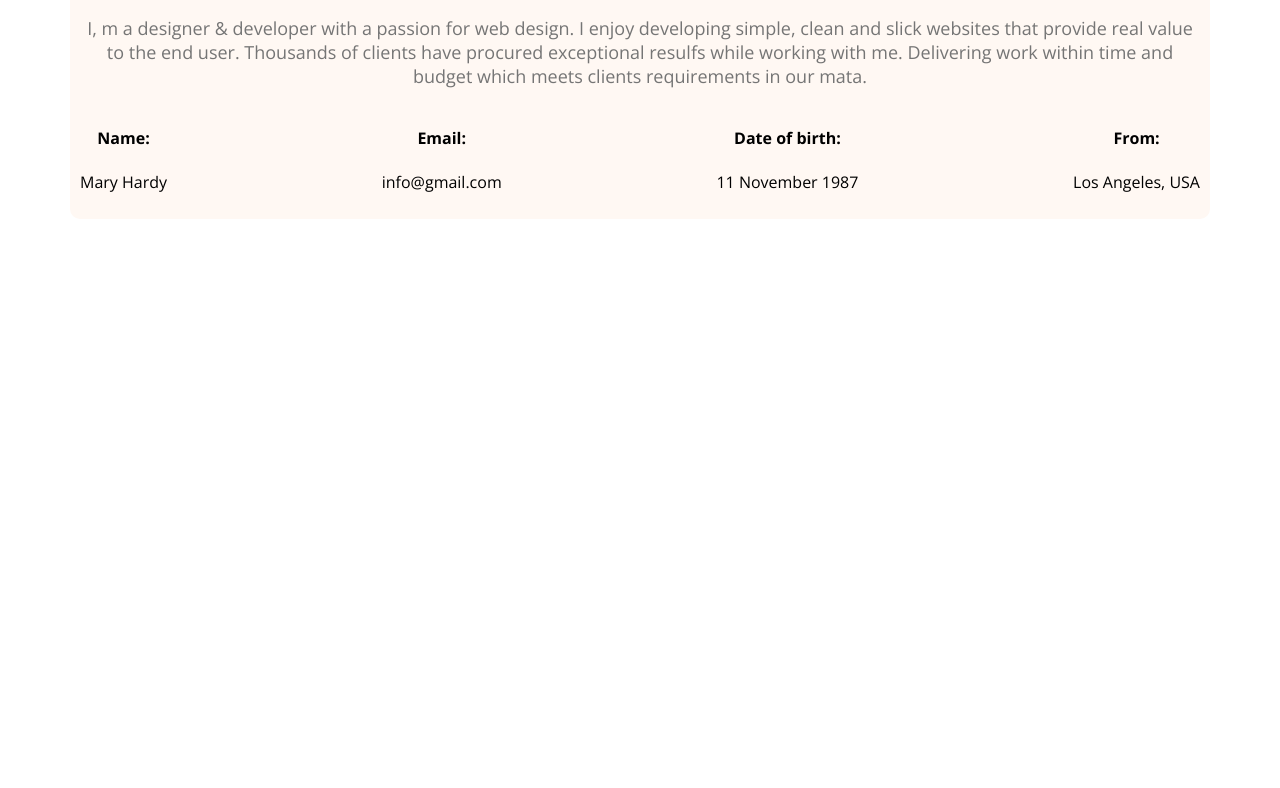
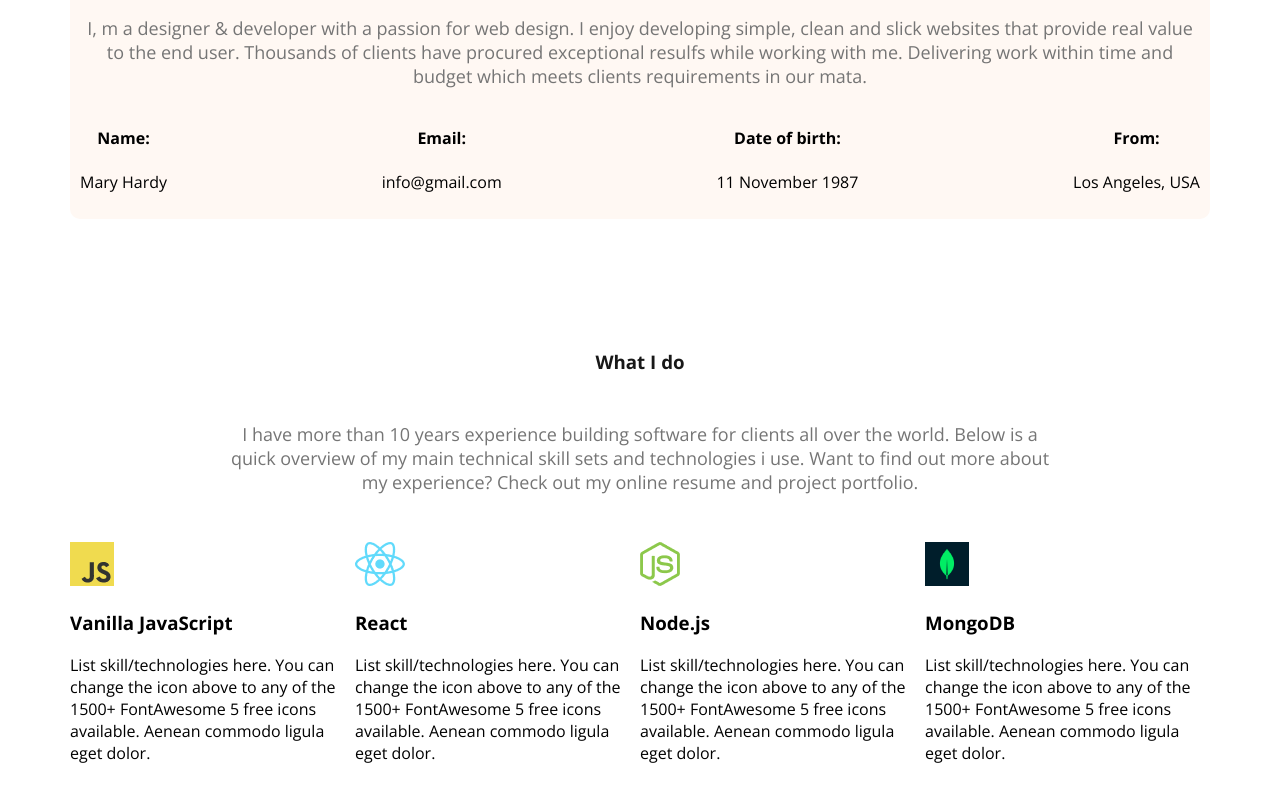
Before and after one commit to NaharJannathun/webdeveloper-portfolio, a plain HTML site: page index.html in a window 1280 px wide. Shown: the part 888-1676 px from the top of the page. Before the commit the page ends 1237 px from the top, so only its background shows below. Drawn offline with nearby package versions, Linux system fonts and the light colour scheme.

Commit message:
created skill boxes

```diff
--- a/index.html
+++ b/index.html
@@ -62,6 +62,49 @@
                 </div>
             </div>
         </section>
+
+        <!-- what i do section start -->
+
+        <section>
+            <h3 class="section-title">What I do</h3>
+            <p id="what-i-do-description" class="section-description">I have more than 10 years experience building
+                software for
+                clients all over
+                the world. Below is a quick overview of my main technical skill sets and technologies i use. Want to
+                find out more about my experience? Check out my online resume and project portfolio.</p>
+
+            <div class="skill-container">
+                <div class="skill">
+                    <img src="images/icons/js.png" alt="">
+                    <h3 class="skill-title">Vanilla JavaScript</h3>
+                    <p class="skill-description">
+                        List skill/technologies here. You can change the icon above to any of the 1500+ FontAwesome 5
+                        free icons available. Aenean commodo ligula eget dolor.</p>
+                </div>
+                <div class="skill">
+                    <img src="images/icons/react.png" alt="">
+                    <h3 class="skill-title">React</h3>
+                    <p class="skill-description">
+
+                        List skill/technologies here. You can change the icon above to any of the 1500+ FontAwesome 5
+                        free icons available. Aenean commodo ligula eget dolor.</p>
+                </div>
+                <div class="skill">
+                    <img src="images/icons/nodejs.png" alt="">
+                    <h3 class="skill-title">Node.js</h3>
+                    <p class="skill-description">
+                        List skill/technologies here. You can change the icon above to any of the 1500+ FontAwesome 5
+                        free icons available. Aenean commodo ligula eget dolor. </p>
+                </div>
+                <div class="skill">
+                    <img src="images/icons/mongo.png" alt="">
+                    <h3 class="skill-title">MongoDB</h3>
+                    <p class="skill-container">
+                        List skill/technologies here. You can change the icon above to any of the 1500+ FontAwesome 5
+                        free icons available. Aenean commodo ligula eget dolor. </p>
+                </div>
+            </div>
+        </section>
     </main>
     <footer></footer>
 </body>
--- a/styles/porfolio.css
+++ b/styles/porfolio.css
@@ -125,3 +125,11 @@ main {
 .about-info {
     text-align: center;
 }
+
+#what-i-do-description {
+    padding: 30px 150px;
+}
+
+.skill-container {
+    display: flex;
+}
```
